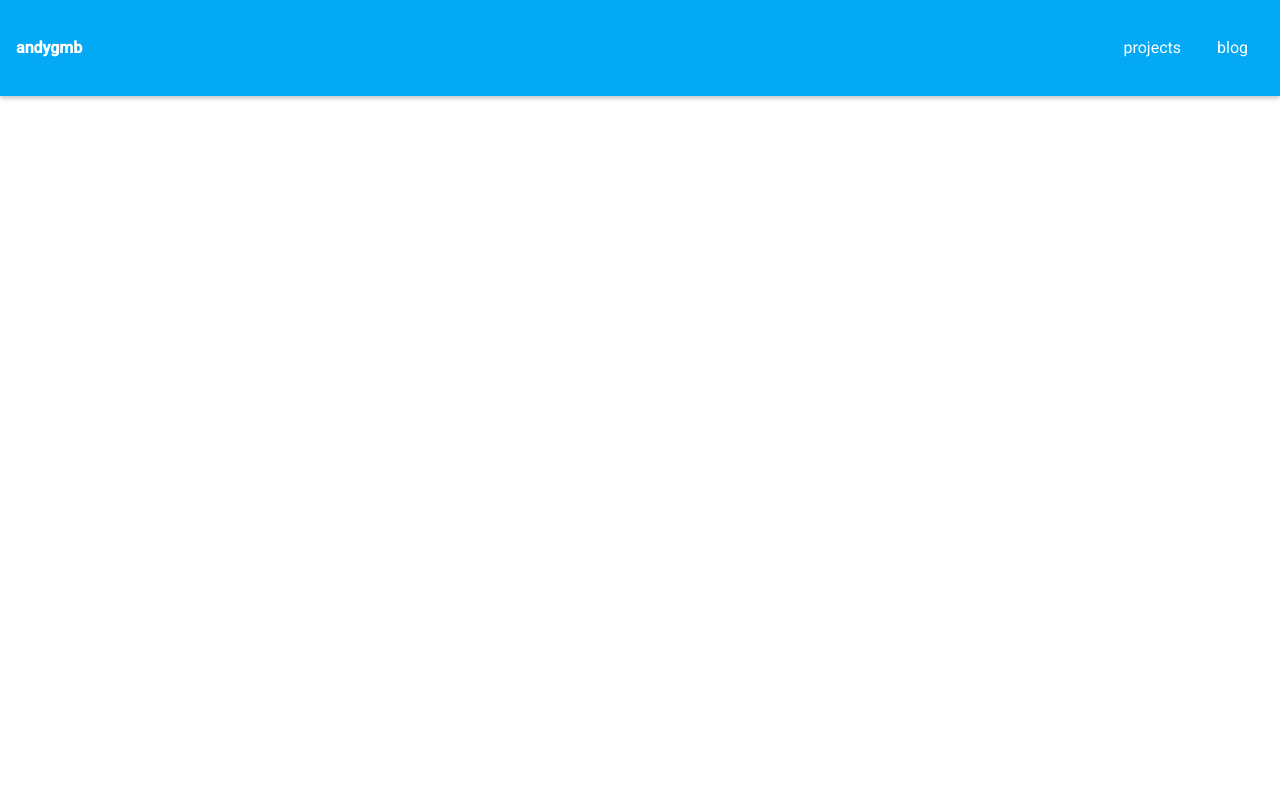
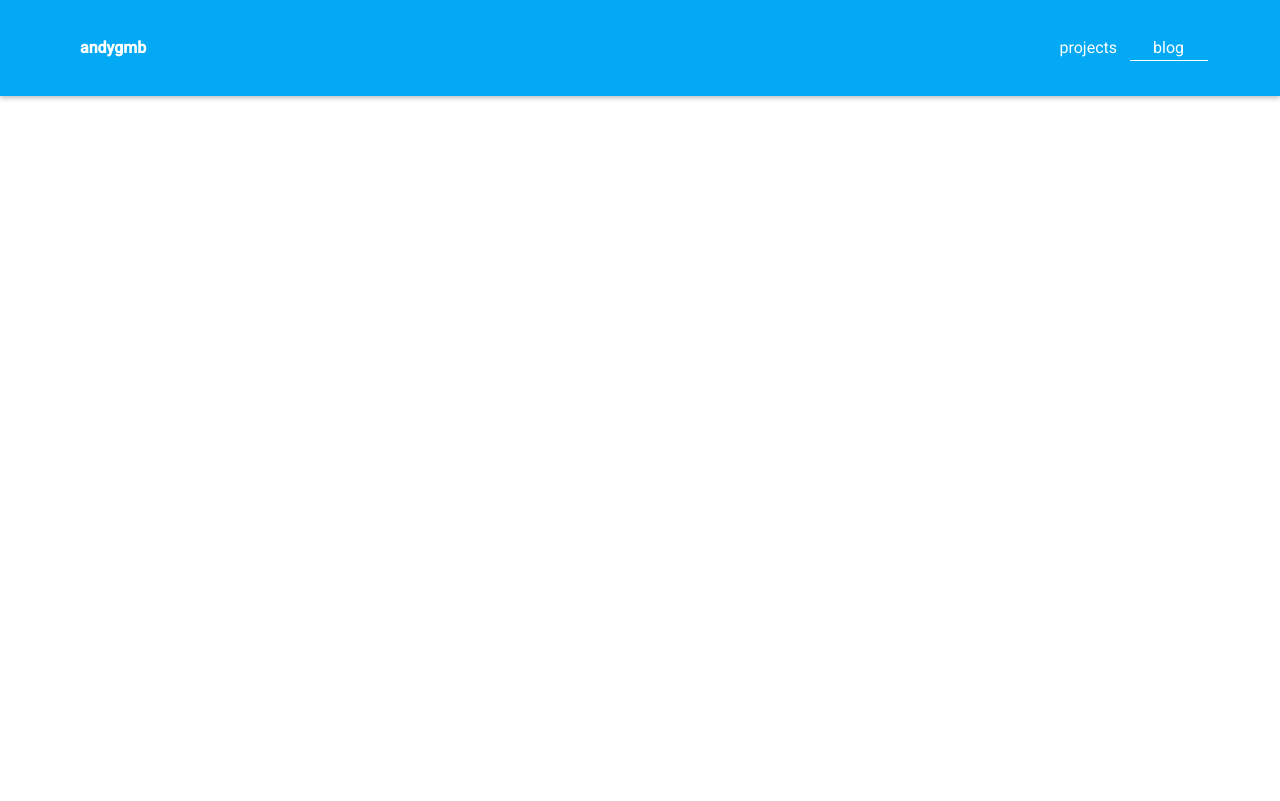
Before and after one commit to Andygmb/flask_blog, a Flask app: page / in a window 1280 px wide. Before the commit the page ends 100 px from the top, so only its background shows below. Run offline with Flask 2, Linux system fonts and the light colour scheme; data that the repository does not hold is empty; some libraries are stand-ins or nearby versions.

Commit message:
adding border-bottom to navbar elements to indicate which section you're on, also aligning navbar with content area

```diff
--- a/blog/static/css/style.css
+++ b/blog/static/css/style.css
@@ -1,6 +1,10 @@
 @import url("//fonts.googleapis.com/css?family=Roboto:300,400,500");
 body {
 overflow-x: hidden;
+}
+
+html {
+height:100.1%;
 }
 
 body {
@@ -16,11 +20,46 @@ height:100%;
 margin-top:1em;
 }
 
-.navbar {
+
+#navbarwrap {
 position:relative;
 z-index:999;
 max-width:100%;
 background-color: #03A9F4;
+-webkit-box-shadow:0 2px 5px rgba(0, 0, 0, 0.26);
+box-shadow:0 2px 5px rgba(0, 0, 0, 0.26);
+}
+
+.navbar {
+	width:90%;
+	margin:0 auto;
+-webkit-transition: width 1s ease;
+-moz-transition: width 1s ease;
+-o-transition: width 1s ease;
+-ms-transition: width 1s ease;
+transition: width 1s ease;
+}
+
+.bottomborder {
+	position:relative;
+}
+
+.bottomborder:after {
+content:"";
+background: white;
+position: absolute;
+bottom: -0.3em;
+left: 55%;
+height: 1px;
+width: 50%;
+-webkit-transition: left 0.3s linear;
+-moz-transition: left 0.3s linear;
+-o-transition: left 0.3s linear;
+-ms-transition: left 0.3s linear;
+transition: left 0.3s linear;
+}
+.bottomborder.slideright:after {
+left: 0.3em;
 }
 
 /* Smartphones (portrait and landscape) ----------- */
@@ -69,15 +108,15 @@ margin:0 auto;
 position:relative;
 overflow:visible;
 -webkit-transition: width 1s ease;
--moz-transition: all 1s ease;
--o-transition: all 1s ease;
--ms-transition: all 1s ease;
-transition: all 1s ease;
+-moz-transition: width 1s ease;
+-o-transition: width 1s ease;
+-ms-transition: width 1s ease;
+transition: width 1s ease;
 }
 
 @media only screen
 and (min-width : 1824px) {
-	.outer_section {
+	.outer_section, .navbar{
 	width:70%;
 	}
 }
--- a/blog/templates/base_html.html
+++ b/blog/templates/base_html.html
@@ -8,8 +8,10 @@
 </head>
 <body>
 
-{% block navbar %}
-{% endblock %}
+<div id="navbarwrap">
+  {% block navbar %}
+  {% endblock %}
+</div>
 
 <div id="mainwrap">
 	<div class="outer_section">
--- a/blog/templates/blocks_blog_deleted.html
+++ b/blog/templates/blocks_blog_deleted.html
@@ -3,7 +3,7 @@
 {% block title %}{{ title }}{% endblock %}
 
 {% block navbar %}
-<div class="navbar shadow">
+<div class="navbar">
 	<div class="navbar-title left"><h1><a href="/" data="#blogposts">andygmb</a></h1></div>
 	<div class="clear"></div>
 </div>
--- a/blog/templates/blocks_blogpost.html
+++ b/blog/templates/blocks_blogpost.html
@@ -3,7 +3,7 @@
 {% block title %}{{ title }}{% endblock %}
 
 {% block navbar %}
-<div class="navbar shadow">
+<div class="navbar">
 	<div class="navbar-title left"><h1><a href="/" data="#blogposts">andygmb</a></h1></div>
 	<div class="clear"></div>
 </div>
--- a/blog/templates/blocks_blogposts.html
+++ b/blog/templates/blocks_blogposts.html
@@ -4,7 +4,7 @@
 {% block title %}{{ title }}{% endblock %}
 
 {% block navbar %}
-<div class="navbar shadow">
+<div class="navbar">
 	<div class="navbar-title left"><h1><a href="/" data="#blogposts">andygmb</a></h1></div>
 	<div class="clear"></div>
 </div>
--- a/blog/templates/blocks_create_blogpost.html
+++ b/blog/templates/blocks_create_blogpost.html
@@ -3,7 +3,7 @@
 {% block title %}{{ title }}{% endblock %}
 
 {% block navbar %}
-<div class="navbar shadow">
+<div class="navbar">
 	<div class="navbar-title left"><h1><a href="/" data="#blogposts">andygmb</a></h1></div>
 	<div class="clear"></div>
 </div>
--- a/blog/templates/blocks_create_project.html
+++ b/blog/templates/blocks_create_project.html
@@ -3,7 +3,7 @@
 {% block title %}{{ title }}{% endblock %}
 
 {% block navbar %}
-<div class="navbar shadow">
+<div class="navbar">
 	<div class="navbar-title left"><h1><a href="/" data="#blogposts">andygmb</a></h1></div>
 	<div class="clear"></div>
 </div>
--- a/blog/templates/blocks_edit_blogpost.html
+++ b/blog/templates/blocks_edit_blogpost.html
@@ -3,7 +3,7 @@
 {% block title %}{{ title }}{% endblock %}
 
 {% block navbar %}
-<div class="navbar shadow">
+<div class="navbar">
 	<div class="navbar-title left"><h1><a href="/" data="#blogposts">andygmb</a></h1></div>
 	<div class="clear"></div>
 </div>
--- a/blog/templates/blocks_edit_project.html
+++ b/blog/templates/blocks_edit_project.html
@@ -3,7 +3,7 @@
 {% block title %}{{ title }}{% endblock %}
 
 {% block navbar %}
-<div class="navbar shadow">
+<div class="navbar">
 	<div class="navbar-title left"><h1><a href="/" data="#blogposts">andygmb</a></h1></div>
 	<div class="clear"></div>
 </div>
--- a/blog/templates/blocks_login.html
+++ b/blog/templates/blocks_login.html
@@ -3,7 +3,7 @@
 {% block title %}{{ title }}{% endblock %}
 
 {% block navbar %}
-<div class="navbar shadow">
+<div class="navbar">
 	<div class="navbar-title left"><h1><a href="/" data="#blogposts">andygmb</a></h1></div>
 	<div class="clear"></div>
 </div>
--- a/blog/templates/blocks_main.html
+++ b/blog/templates/blocks_main.html
@@ -3,11 +3,13 @@
 {% block title %}{{ title }}{% endblock %}
 
 {% block navbar %}
-<div class="navbar shadow">
+<div class="navbar">
 	<div class="navbar-title left"><h1><a href="/" data="#blogposts">andygmb</a></h1></div>
 	<ul class="navbar-ul right">
+		<div class="bottomborder">
 		<li><a href="/projects" data="#projects">projects</a></li>
 		<li><a href="/blog" data="#blogposts">blog</a></li>
+		</div>
 	</ul>
 	<div class="clear"></div>
 </div>
@@ -75,9 +77,11 @@
 <script>
 $(".navbar .navbar-ul a").on("click", function(e){
 	e.preventDefault();
+	bottomborder = $(this).closest(".bottomborder")
 	clicked = $($(this).attr("data"))
 	shown = $(".show")
 	if (clicked.hasClass("hidden") & !clicked.is(':animated')) {
+		bottomborder.toggleClass("slideright")
 		shown.animate({"right":"-110%"},{
 			queue:false,
 			duration:300,
--- a/blog/templates/blocks_projects.html
+++ b/blog/templates/blocks_projects.html
@@ -4,7 +4,7 @@
 {% block title %}{{ title }}{% endblock %}
 
 {% block navbar %}
-<div class="navbar shadow">
+<div class="navbar">
 	<div class="navbar-title left"><h1><a href="/" data="#blogposts">andygmb</a></h1></div>
 	<div class="clear"></div>
 </div>
--- a/blog/templates/blocks_undelete_blogs.html
+++ b/blog/templates/blocks_undelete_blogs.html
@@ -3,7 +3,7 @@
 {% block title %}{{ title }}{% endblock %}
 
 {% block navbar %}
-<div class="navbar shadow">
+<div class="navbar">
 	<div class="navbar-title left"><h1><a href="/" data="#blogposts">andygmb</a></h1></div>
 	<div class="clear"></div>
 </div>
--- a/blog/templates/blocks_undelete_projects.html
+++ b/blog/templates/blocks_undelete_projects.html
@@ -4,7 +4,7 @@
 {% block title %}{{ title }}{% endblock %}
 
 {% block navbar %}
-<div class="navbar shadow">
+<div class="navbar">
 	<div class="navbar-title left"><h1><a href="/" data="#blogposts">andygmb</a></h1></div>
 	<div class="clear"></div>
 </div>
```
